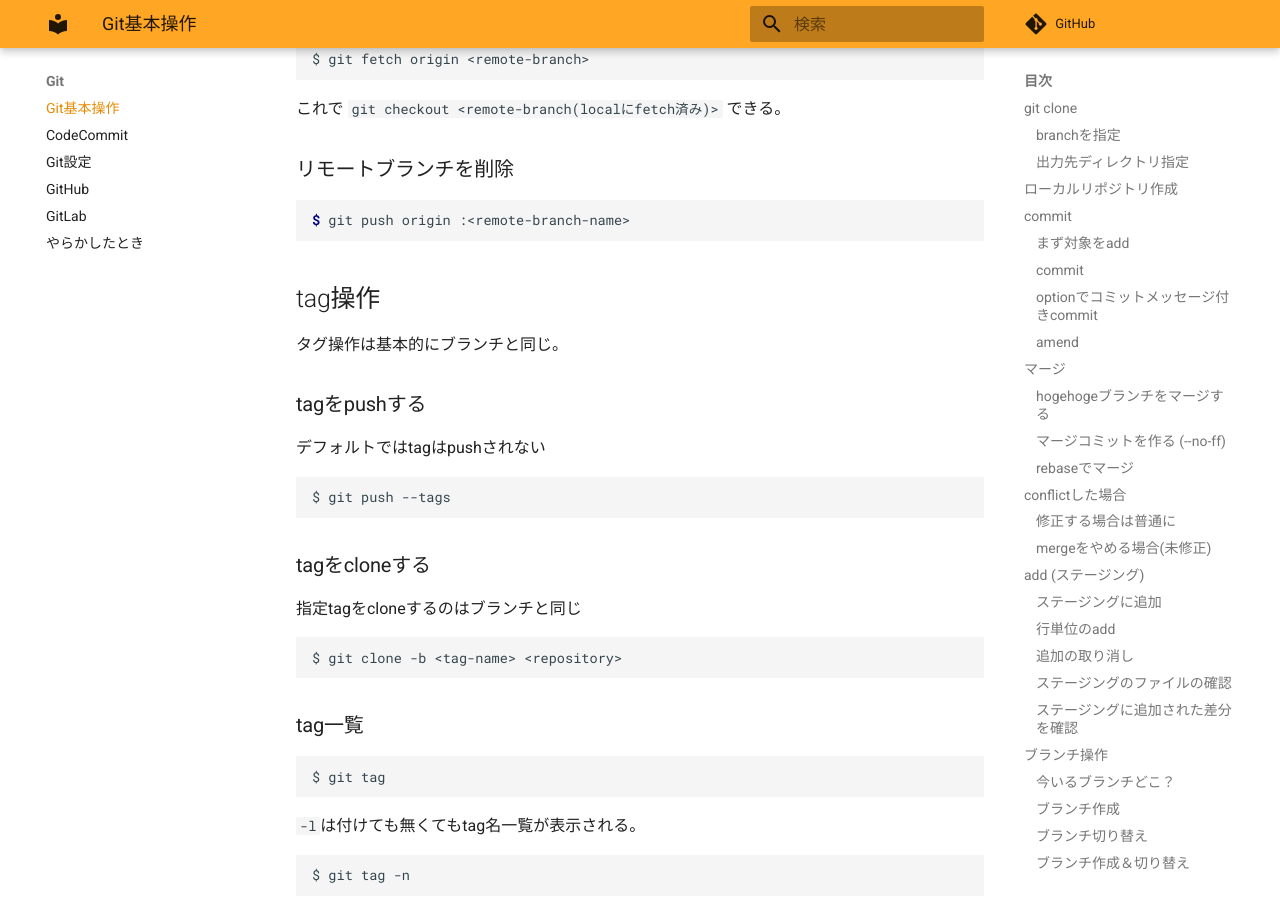
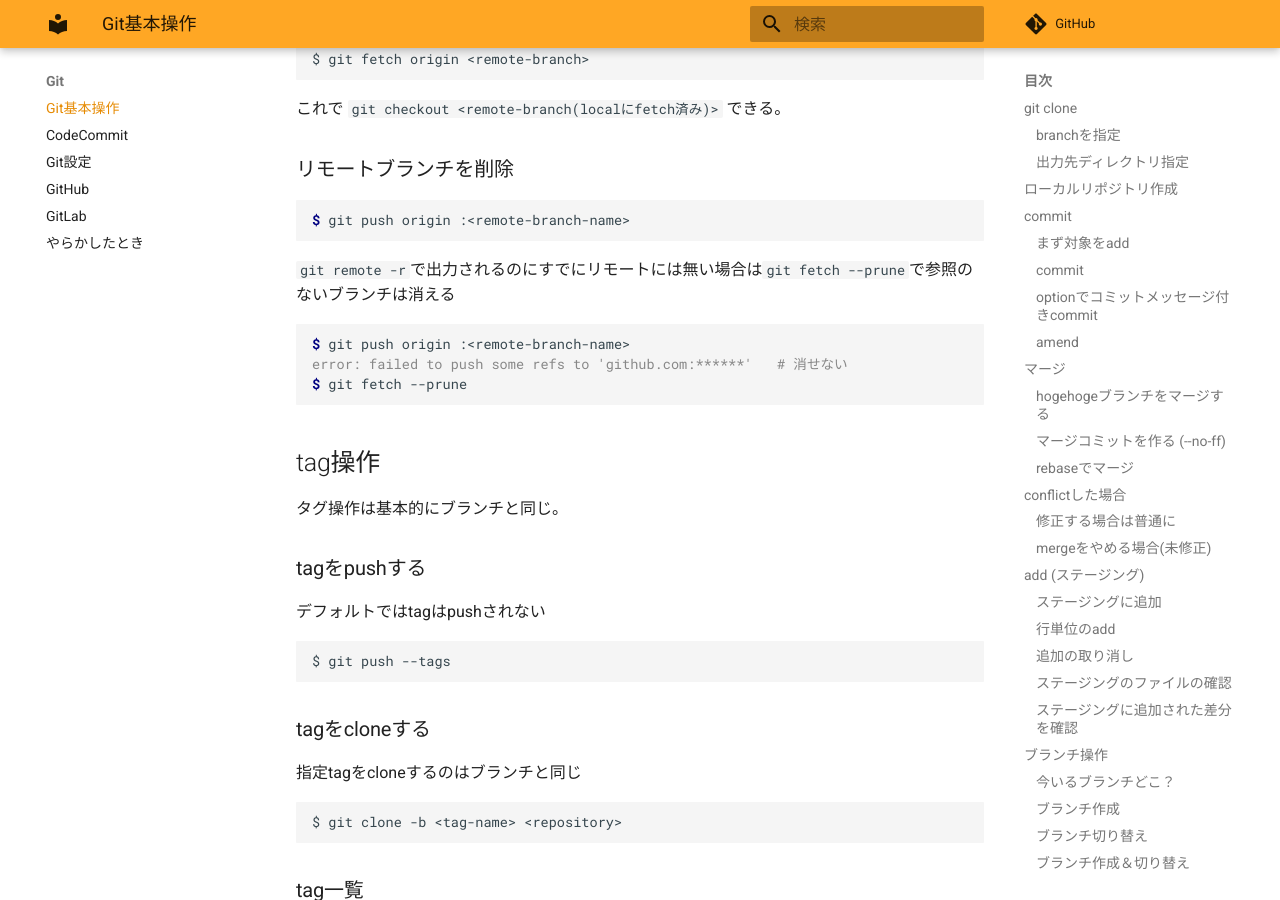
Before and after one commit to zaki-lknr/docs, an MkDocs documentation site: the page built from docs/Git/index.md, in a window 1280 px wide and 900 px high, scrolled down 6348 px. Built offline with MkDocs 1.6.1 and Material for MkDocs 9.7.7, drawn with Linux system fonts in a browser that asks for light colours; comment, search, counter and statistics services are not loaded.

Commit message:
add: git: 存在しないリモートブランチの削除

````diff
--- a/docs/Git/index.md
+++ b/docs/Git/index.md
@@ -317,6 +317,14 @@ $ git fetch origin <remote-branch>
 $ git push origin :<remote-branch-name>
 ```
 
+`git remote -r`で出力されるのにすでにリモートには無い場合は`git fetch --prune`で参照のないブランチは消える
+
+```console
+$ git push origin :<remote-branch-name>
+error: failed to push some refs to 'github.com:******'   # 消せない
+$ git fetch --prune
+```
+
 ## tag操作
 
 タグ操作は基本的にブランチと同じ。
````
